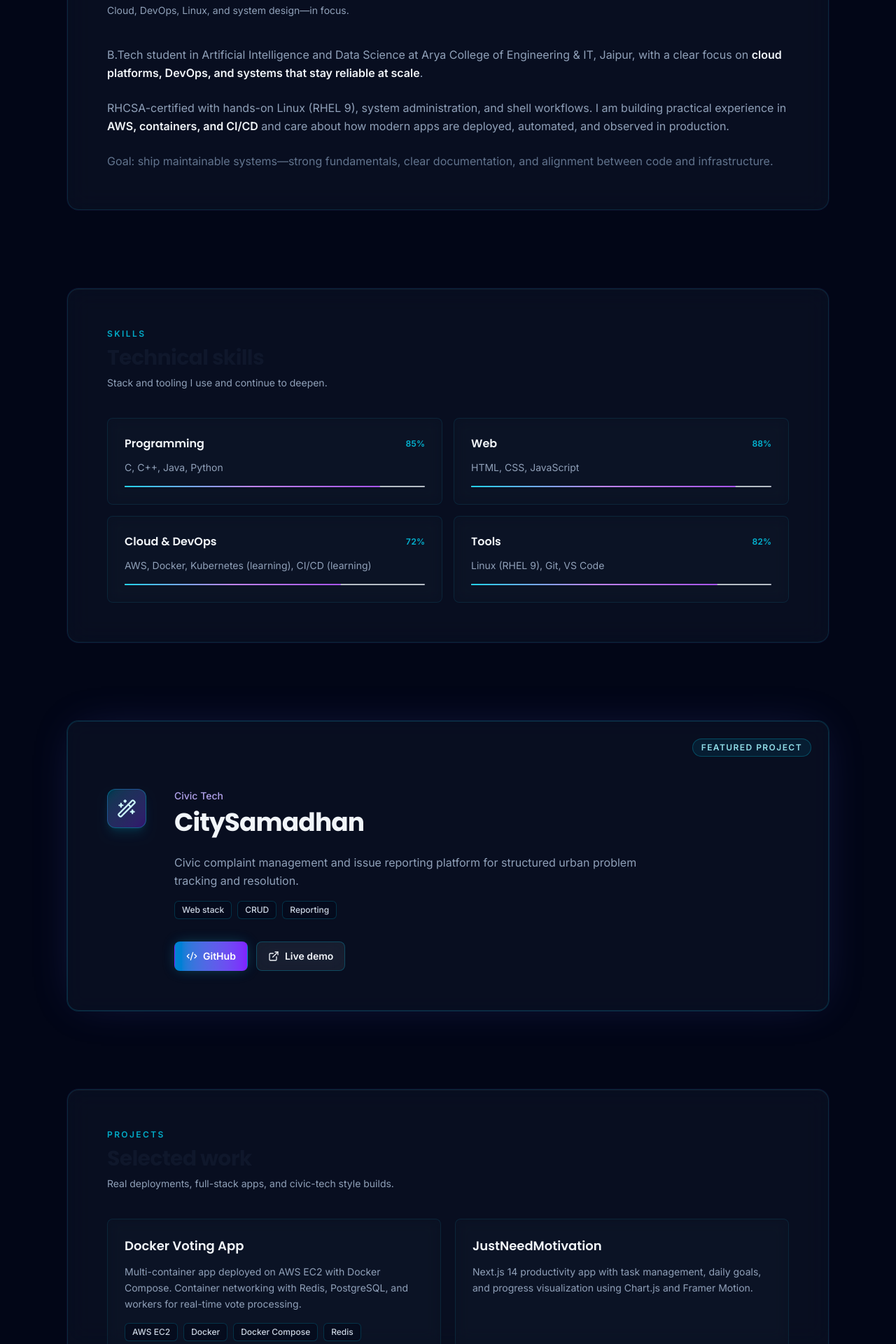
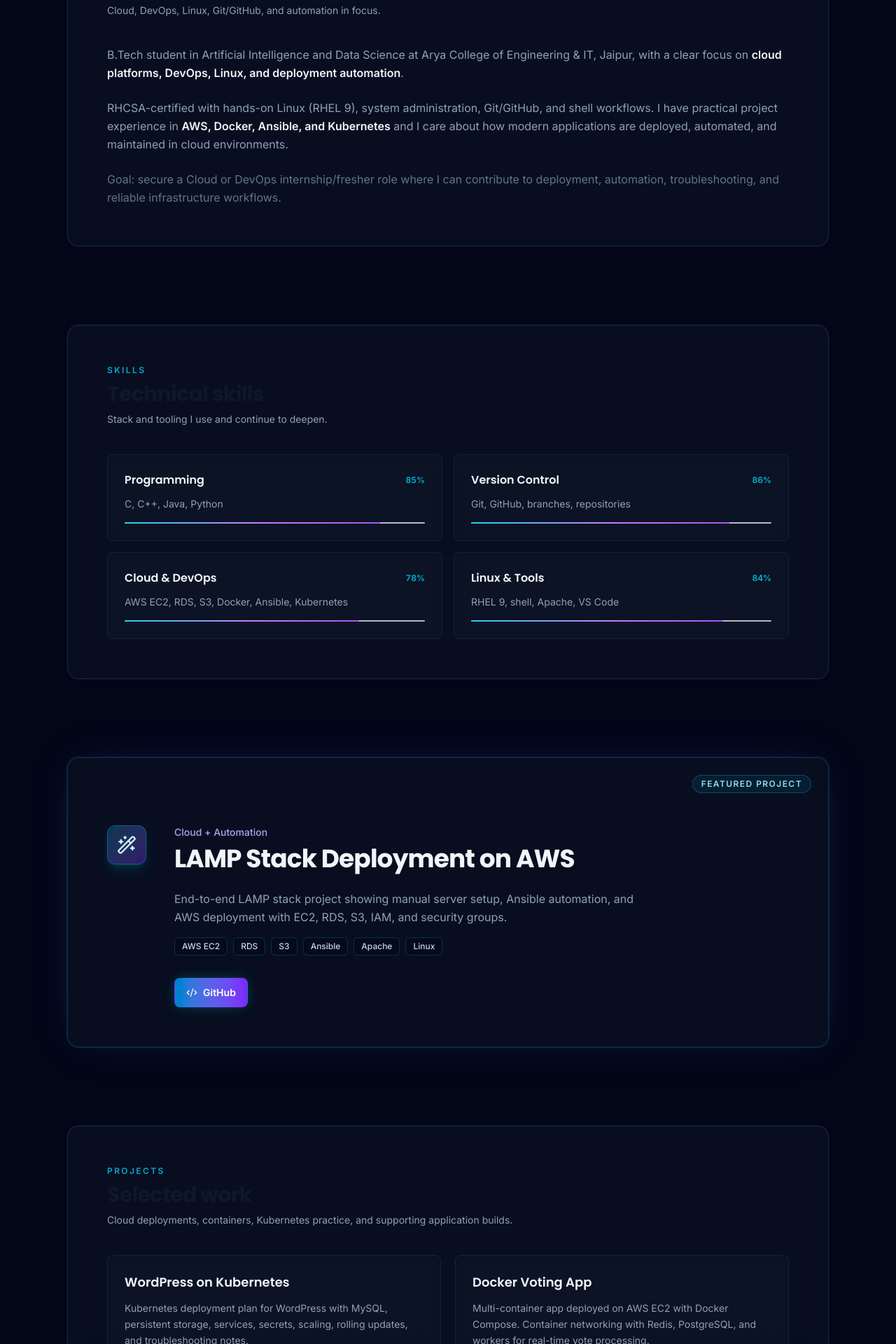
Before and after one commit to priyanshikothari10/portfolio, a React (Vite) app: page / in a window 1280 px wide. Shown: the part 880-2800 px from the top of the page at 70% size. Built offline with nearby package versions, Linux system fonts and the light colour scheme.

Commit message:
Refocus portfolio for DevOps roles

```diff
--- a/src/App.jsx
+++ b/src/App.jsx
@@ -24,15 +24,20 @@ import {
 const THEME_STORAGE_KEY = "portfolio-theme";
 
 const HERO_TYPING_PHRASES = [
-  "Building Scalable Cloud Systems",
-  "Exploring AI & DevOps",
-  "Turning Ideas into Reliable Solutions",
+  "Building Cloud Deployment Projects",
+  "Automating Linux and AWS Workflows",
+  "Learning DevOps by Shipping Real Systems",
 ];
 
 const CONTACT_EMAIL = "priyanshi.pro10@gmail.com";
 const LINKEDIN_URL = "https://www.linkedin.com/in/priyanshi-kothari-93975932a/";
 const GITHUB_URL = "https://github.com/priyanshikothari10";
 const TWITTER_URL = "https://x.com/Priyanshi1004";
+const LAMP_STACK_URL = "https://github.com/priyanshikothari10/LAMP-stack-project";
+const DOCKER_VOTING_URL = "https://github.com/priyanshikothari10/docker-voting-app";
+const K8S_WORDPRESS_URL =
+  "https://github.com/priyanshikothari10/Containerized-WordPress-Application-on-Kubernetes";
+const PORTFOLIO_URL = "https://github.com/priyanshikothari10/portfolio";
 /** Replace with hosted PDF URL for production */
 const RESUME_URL = "/Resume.pdf";
 
@@ -50,65 +55,46 @@ const navItems = [
 
 const skills = [
   { title: "Programming", items: "C, C++, Java, Python", level: 85 },
-  { title: "Web", items: "HTML, CSS, JavaScript", level: 88 },
+  { title: "Version Control", items: "Git, GitHub, branches, repositories", level: 86 },
   {
     title: "Cloud & DevOps",
-    items: "AWS, Docker, Kubernetes (learning), CI/CD (learning)",
-    level: 72,
+    items: "AWS EC2, RDS, S3, Docker, Ansible, Kubernetes",
+    level: 78,
   },
-  { title: "Tools", items: "Linux (RHEL 9), Git, VS Code", level: 82 },
+  { title: "Linux & Tools", items: "RHEL 9, shell, Apache, VS Code", level: 84 },
 ];
 
 const featuredProject = {
-  name: "CitySamadhan",
-  badge: "Civic Tech",
+  name: "LAMP Stack Deployment on AWS",
+  badge: "Cloud + Automation",
   description:
-    "Civic complaint management and issue reporting platform for structured urban problem tracking and resolution.",
-  stack: ["Web stack", "CRUD", "Reporting"],
-  github: GITHUB_URL,
-  live: "#",
+    "End-to-end LAMP stack project showing manual server setup, Ansible automation, and AWS deployment with EC2, RDS, S3, IAM, and security groups.",
+  stack: ["AWS EC2", "RDS", "S3", "Ansible", "Apache", "Linux"],
+  github: LAMP_STACK_URL,
 };
 
 const projects = [
+  {
+    name: "WordPress on Kubernetes",
+    description:
+      "Kubernetes deployment plan for WordPress with MySQL, persistent storage, services, secrets, scaling, rolling updates, and troubleshooting notes.",
+    stack: ["Kubernetes", "Docker", "MySQL", "PV/PVC", "Secrets", "Services"],
+    github: K8S_WORDPRESS_URL,
+  },
   {
     name: "Docker Voting App",
     description:
       "Multi-container app deployed on AWS EC2 with Docker Compose. Container networking with Redis, PostgreSQL, and workers for real-time vote processing.",
     stack: ["AWS EC2", "Docker", "Docker Compose", "Redis", "PostgreSQL"],
-    github: GITHUB_URL,
-    live: "#",
+    github: DOCKER_VOTING_URL,
   },
   {
-    name: "JustNeedMotivation",
+    name: "Portfolio Website",
     description:
-      "Next.js 14 productivity app with task management, daily goals, and progress visualization using Chart.js and Framer Motion.",
-    stack: ["Next.js 14", "Chart.js", "Framer Motion", "Tailwind CSS"],
-    github: GITHUB_URL,
-    live: "#",
-  },
-  {
-    name: "Little Love Studio",
-    description:
-      "Interactive web app to create and share personalized digital bouquets with animated UI and light storytelling.",
-    stack: ["Next.js", "Tailwind CSS", "Animation"],
-    github: GITHUB_URL,
-    live: "#",
-  },
-  {
-    name: "PortfoGen",
-    description:
-      "An AI-powered portfolio generator that helps users turn experience and skills into a polished, structured site in minutes—ideal for iterating quickly and staying recruiter-ready.",
-    stack: ["React", "Tailwind CSS", "AI / LLM integration", "Responsive UI"],
-    github: GITHUB_URL,
-    live: "#",
-  },
-  {
-    name: "Enterprise Asset Tracker",
-    description:
-      "Backend-oriented system to manage and track organizational assets with practical, real-world workflows.",
-    stack: ["Backend APIs", "Data modeling"],
-    github: GITHUB_URL,
-    live: "#",
+      "Responsive React portfolio deployed on Netlify with continuous deployment from GitHub, project links, resume access, and recruiter-friendly profile sections.",
+    stack: ["React", "Vite", "Netlify", "GitHub", "Responsive UI"],
+    github: PORTFOLIO_URL,
+    live: "https://priyanshi-kothari-portfolio.netlify.app/",
   },
 ];
 
@@ -131,10 +117,10 @@ const certifications = [
 ];
 
 const currentFocus = [
-  "Kubernetes and container orchestration",
-  "CI/CD pipelines and release automation",
-  "Data Structures & Algorithms",
-  "Scalable system design patterns",
+  "CI/CD pipelines with Jenkins and GitHub Actions",
+  "GitOps and infrastructure automation",
+  "Kubernetes troubleshooting and cluster operations",
+  "Terraform for AWS infrastructure provisioning",
 ];
 
 function Section({ id, eyebrow, title, subtitle, children, className = "", theme = "light" }) {
@@ -344,8 +330,8 @@ export default function App() {
                 theme === "aurora" ? "text-slate-400" : "text-slate-600 dark:text-neutral-500"
               }`}
             >
-              I focus on building scalable, reliable systems—bridging AI, data, Linux, and cloud
-              infrastructure so applications deploy, automate, and scale with clarity.
+              RHCSA-certified aspiring Cloud and DevOps Engineer building hands-on projects with
+              Linux, Git, GitHub, AWS, Docker, Ansible, and Kubernetes.
             </p>
             <div className="mt-12 flex flex-wrap gap-3 dark:gap-4">
               <a
@@ -431,7 +417,7 @@ export default function App() {
           id="about"
           eyebrow="About"
           title="Professional summary"
-          subtitle="Cloud, DevOps, Linux, and system design—in focus."
+          subtitle="Cloud, DevOps, Linux, Git/GitHub, and automation in focus."
         >
           <div
             className={`space-y-6 text-base leading-relaxed ${
@@ -448,29 +434,30 @@ export default function App() {
                   theme === "aurora" ? "text-slate-100" : "text-slate-900 dark:text-neutral-100"
                 }`}
               >
-                cloud platforms, DevOps, and systems that stay reliable at scale
+                cloud platforms, DevOps, Linux, and deployment automation
               </strong>
               .
             </p>
             <p>
-              RHCSA-certified with hands-on Linux (RHEL 9), system administration, and shell
-              workflows. I am building practical experience in{" "}
+              RHCSA-certified with hands-on Linux (RHEL 9), system administration, Git/GitHub, and
+              shell workflows. I have practical project experience in{" "}
               <strong
                 className={`font-semibold ${
                   theme === "aurora" ? "text-slate-100" : "text-slate-900 dark:text-neutral-100"
                 }`}
               >
-                AWS, containers, and CI/CD
+                AWS, Docker, Ansible, and Kubernetes
               </strong>{" "}
-              and care about how modern apps are deployed, automated, and observed in production.
+              and I care about how modern applications are deployed, automated, and maintained in
+              cloud environments.
             </p>
             <p
               className={
                 theme === "aurora" ? "text-slate-500" : "text-slate-600 dark:text-neutral-500"
               }
             >
-              Goal: ship maintainable systems—strong fundamentals, clear documentation, and
-              alignment between code and infrastructure.
+              Goal: secure a Cloud or DevOps internship/fresher role where I can contribute to
+              deployment, automation, troubleshooting, and reliable infrastructure workflows.
             </p>
           </div>
         </Section>
@@ -603,8 +590,11 @@ export default function App() {
                   >
                     <Code2 size={16} /> GitHub
                   </a>
+                  {featuredProject.live ? (
                     <a
                       href={featuredProject.live}
+                      target="_blank"
+                      rel="noreferrer"
                       className={`inline-flex items-center gap-2 rounded-lg border px-4 py-2.5 text-sm font-semibold transition duration-300 ${
                         theme === "aurora"
                           ? "border-cyan-400/25 bg-white/[0.06] text-slate-100 backdrop-blur-md hover:border-violet-400/35 hover:bg-white/[0.1]"
@@ -613,6 +603,7 @@ export default function App() {
                     >
                       <ExternalLink size={16} /> Live demo
                     </a>
+                  ) : null}
                 </div>
               </div>
             </div>
@@ -624,7 +615,7 @@ export default function App() {
           id="projects"
           eyebrow="Projects"
           title="Selected work"
-          subtitle="Real deployments, full-stack apps, and civic-tech style builds."
+          subtitle="Cloud deployments, containers, Kubernetes practice, and supporting application builds."
         >
           <div className="grid gap-5 sm:grid-cols-2">
             {projects.map((project) => (
@@ -664,8 +655,11 @@ export default function App() {
                   >
                     <Code2 size={13} /> GitHub
                   </a>
+                  {project.live ? (
                     <a
                       href={project.live}
+                      target="_blank"
+                      rel="noreferrer"
                       className={`inline-flex items-center gap-1.5 rounded-md border px-3 py-1.5 text-xs font-semibold transition duration-300 ${
                         theme === "aurora"
                           ? "border-cyan-400/25 bg-white/[0.06] text-slate-200 backdrop-blur-sm hover:border-violet-400/30"
@@ -674,6 +668,7 @@ export default function App() {
                     >
                       <ExternalLink size={13} /> Demo
                     </a>
+                  ) : null}
                 </div>
               </article>
             ))}
@@ -828,7 +823,7 @@ export default function App() {
           id="focus"
           eyebrow="Current focus"
           title="Learning priorities"
-          subtitle="Kubernetes, CI/CD, DSA, and scalable systems."
+          subtitle="CI/CD, GitOps, Kubernetes operations, and infrastructure automation."
         >
           <ul className="grid gap-3 sm:grid-cols-2">
             {currentFocus.map((line) => (
```
Also changed, not shown: 1 other file (tests, documents, lock files or other folders). Lines whose indentation alone changed are shown as unchanged.
